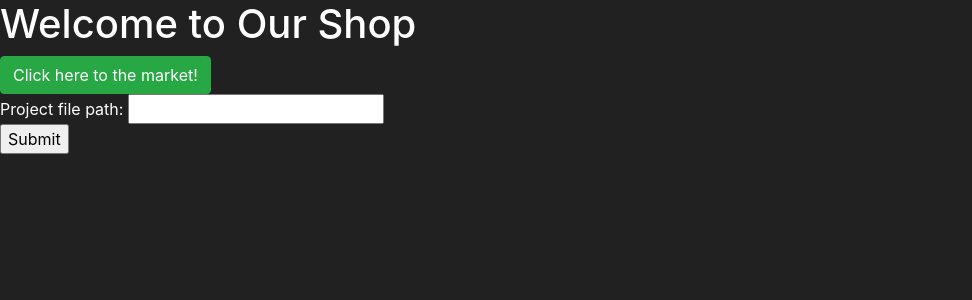
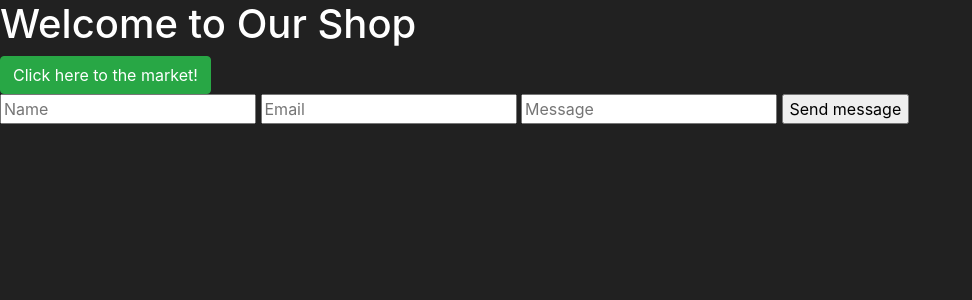
Before and after one commit to SonjaOe/Hanttihommasovellus, a Flask app: page / in a window 1280 px wide. Shown: the part 56-356 px from the top of the page, without its empty margins (0-972 px from the left). Run offline with Flask 2, Linux system fonts and the light colour scheme; some libraries are stand-ins or nearby versions.

Commit message:
Added form for testing

```diff
--- a/src/templates/home.html
+++ b/src/templates/home.html
@@ -6,8 +6,10 @@
 {% block content %}
     <h1>Welcome to Our Shop</h1>
     <a href="/market"><button class="btn btn-outline btn-success">Click here to the market!</button></a>
-    <form action="{{ url_for('home_page') }}" method="post">
-        Project file path: <input type="text" name="projectFilePath"><br>
-        <input type="submit" value="Submit">
+    <form method="post" action="/home">
+        <input type="text" name="name" placeholder="Name">
+        <input type="text" name="email" placeholder="Email">
+        <input type="text" name="message" placeholder="Message">
+        <input type="submit" value="Send message">
     </form>
 {% endblock %}
```
